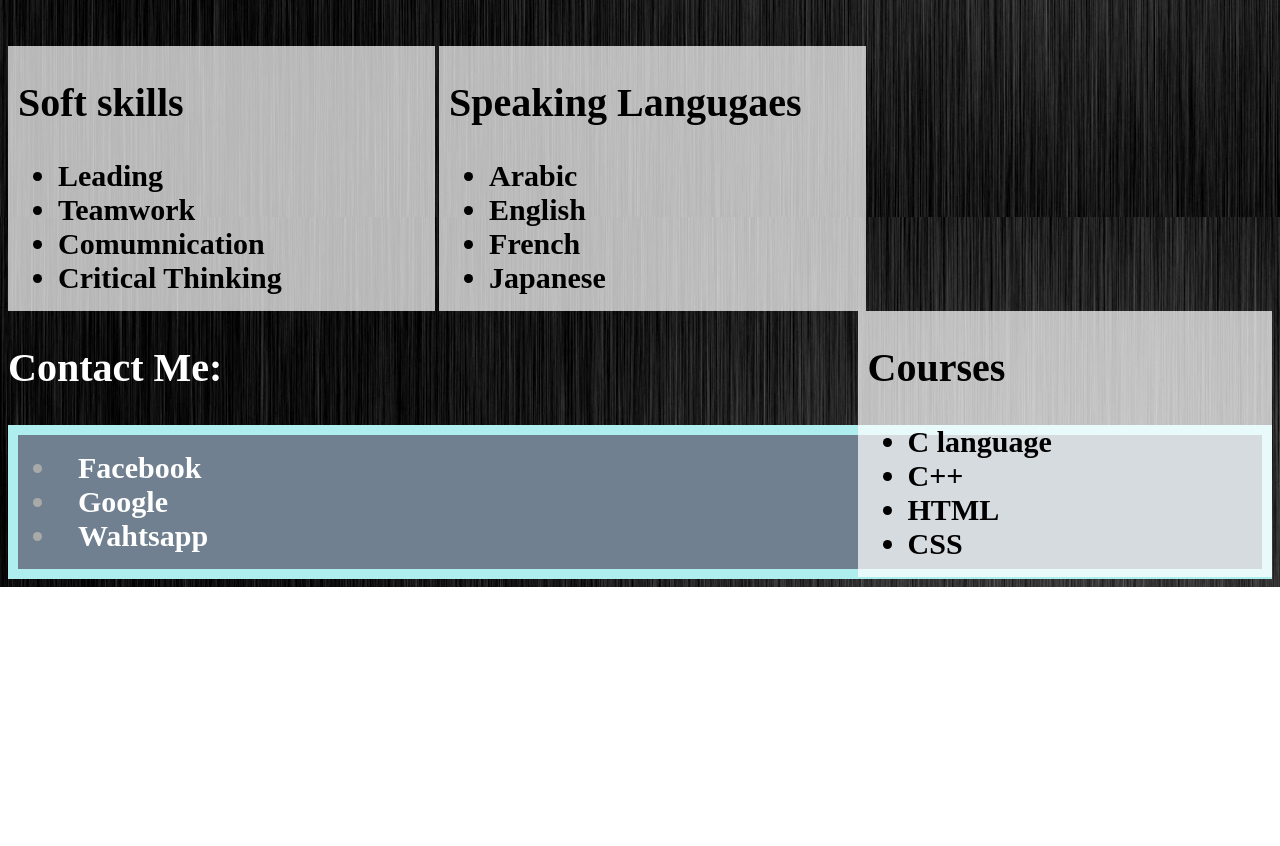
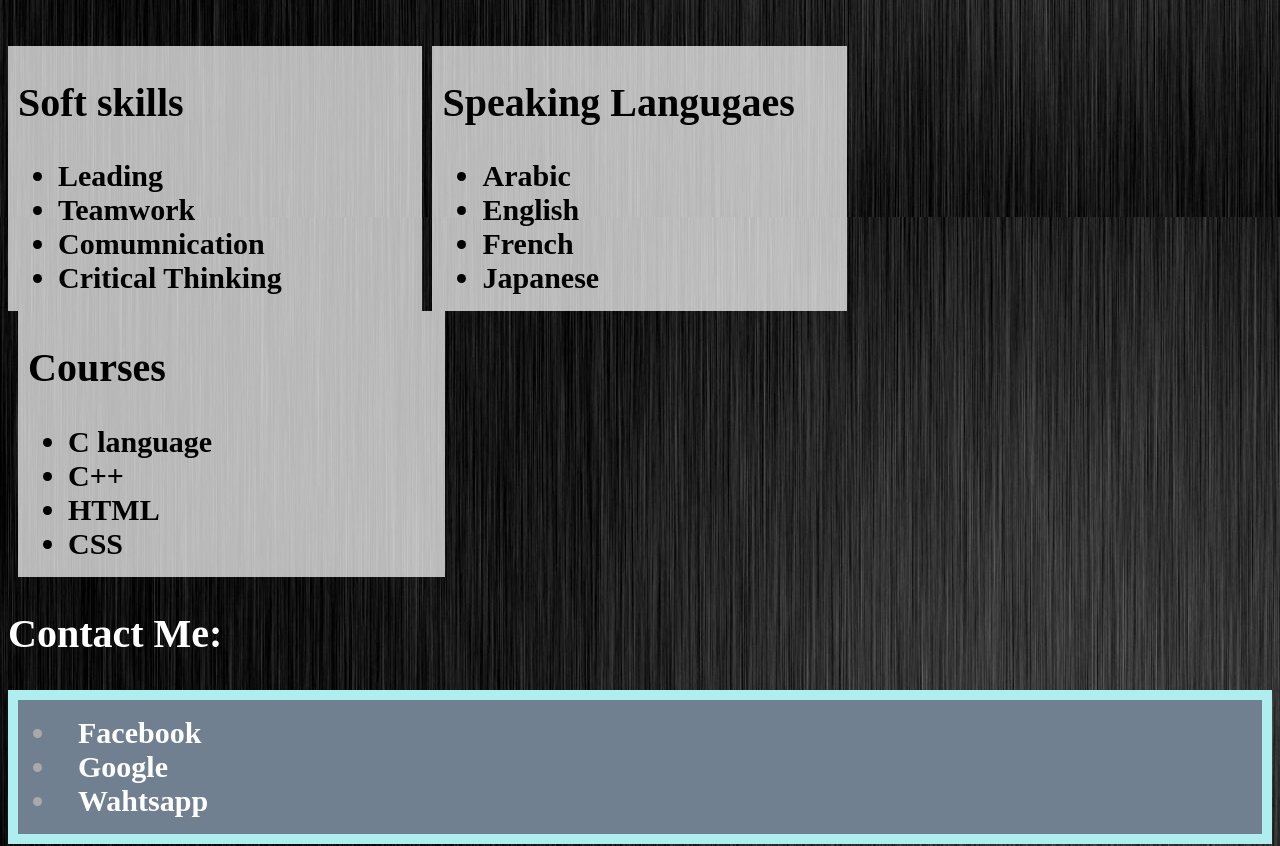
Before and after one commit to youssef-ashraf-othman/Portfolio, a plain HTML site: page index.html in a window 1280 px wide. Shown: the part 863-1709 px from the top of the page. Before the commit the page ends 1450 px from the top, so only its background shows below. Drawn offline with Linux system fonts and the light colour scheme.

Commit message:
Update index.html

```diff
--- a/index.html
+++ b/index.html
@@ -42,10 +42,11 @@ small{
     color:lightblue
 }
 .ss{
+    float: left;
     display: inline-block;
     margin:0px;
     padding-left: 10px;
-    width: 33%;
+    width: 32%;
     background-color: rgba(255, 255, 255, 0.712);
     border: rgba(114, 199, 202, 0.801);
 
@@ -57,19 +58,19 @@ h2{
 
 }
 .sss{
-    float:center;
+
     display: inline-block;
-    margin:0px;
+    margin-left:10px;
     padding-left: 10px;
-    width: 33%;
+    width: 32%;
     background-color: rgba(255, 255, 255, 0.712);
 }
 .ssss{
-    float:right;
+
     display: inline-block;
-    margin:0px;
+    margin-left:10px;
     padding-left: 10px;
-    width: 32%;
+    width: 33%;
     background-color: rgba(255, 255, 255, 0.712);
 }
 p{
```
